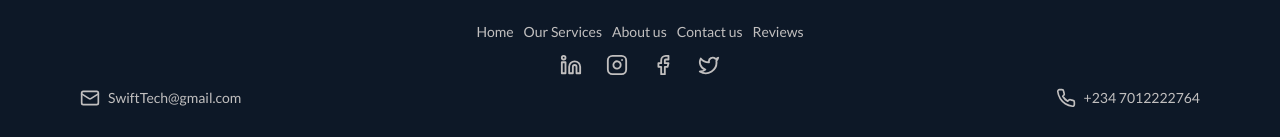
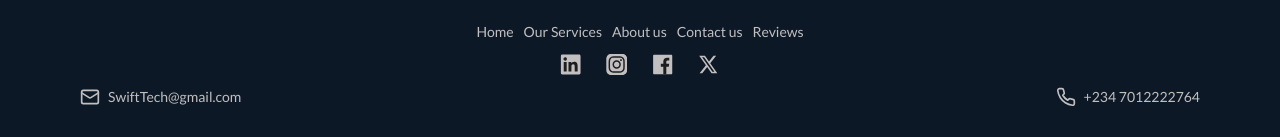
Before and after one commit to Akay74/swift-home, a Next.js app: page / in a window 1280 px wide. Shown: the part 2588-2725 px from the top of the page. Built offline with nearby package versions, Linux system fonts and the light colour scheme.

Commit message:
🎨 import and use assets

```diff
--- a/components/Footer.jsx
+++ b/components/Footer.jsx
@@ -1,15 +1,21 @@
+'use client'
+
 import React from 'react';
 import Image from 'next/image';
 import Logo from '../assets/logo.png';
-import { Linkedin, Instagram, Facebook, Twitter, Mail, Phone } from 'lucide-react';
+import LinkedinIcon from '../assets/Linkedin.svg';
+import InstagramIcon from '../assets/Ig.svg';
+import FacebookIcon from '../assets/Facebook.svg';
+import TwitterIcon from '../assets/X.svg';
+import { Mail, Phone } from 'lucide-react';
 
 const Footer = () => {
   const navItems = ['Home', 'Our Services', 'About us', 'Contact us', 'Reviews'];
   const socialIcons = [
-    { Icon: Linkedin, href: '#' },
-    { Icon: Instagram, href: '#' },
-    { Icon: Facebook, href: '#' },
-    { Icon: Twitter, href: '#' },
+    { Icon: LinkedinIcon, href: '#' },
+    { Icon: InstagramIcon, href: '#' },
+    { Icon: FacebookIcon, href: '#' },
+    { Icon: TwitterIcon, href: '#' },
   ];
 
   return (
@@ -33,7 +39,7 @@ const Footer = () => {
         <div className="flex justify-center space-x-6 mb-3">
           {socialIcons.map(({ Icon, href }) => (
             <a key={href} href={href} className="text-[#C1BFBF] hover:text-gray-600">
-              <Icon size={22} />
+              <Image src={Icon} alt="Social Icon" width={22} height={22} />
             </a>
           ))}
         </div>
```
